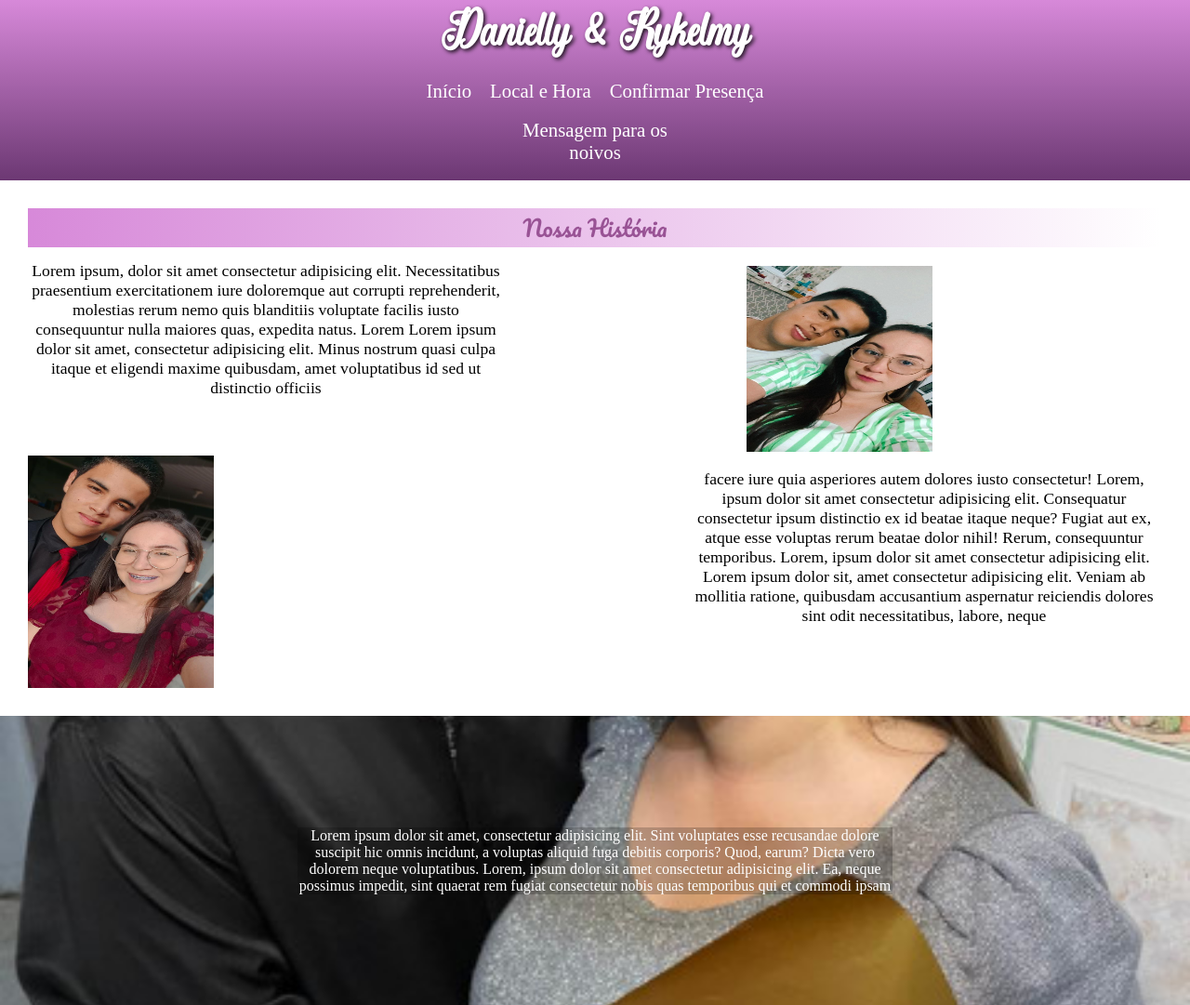
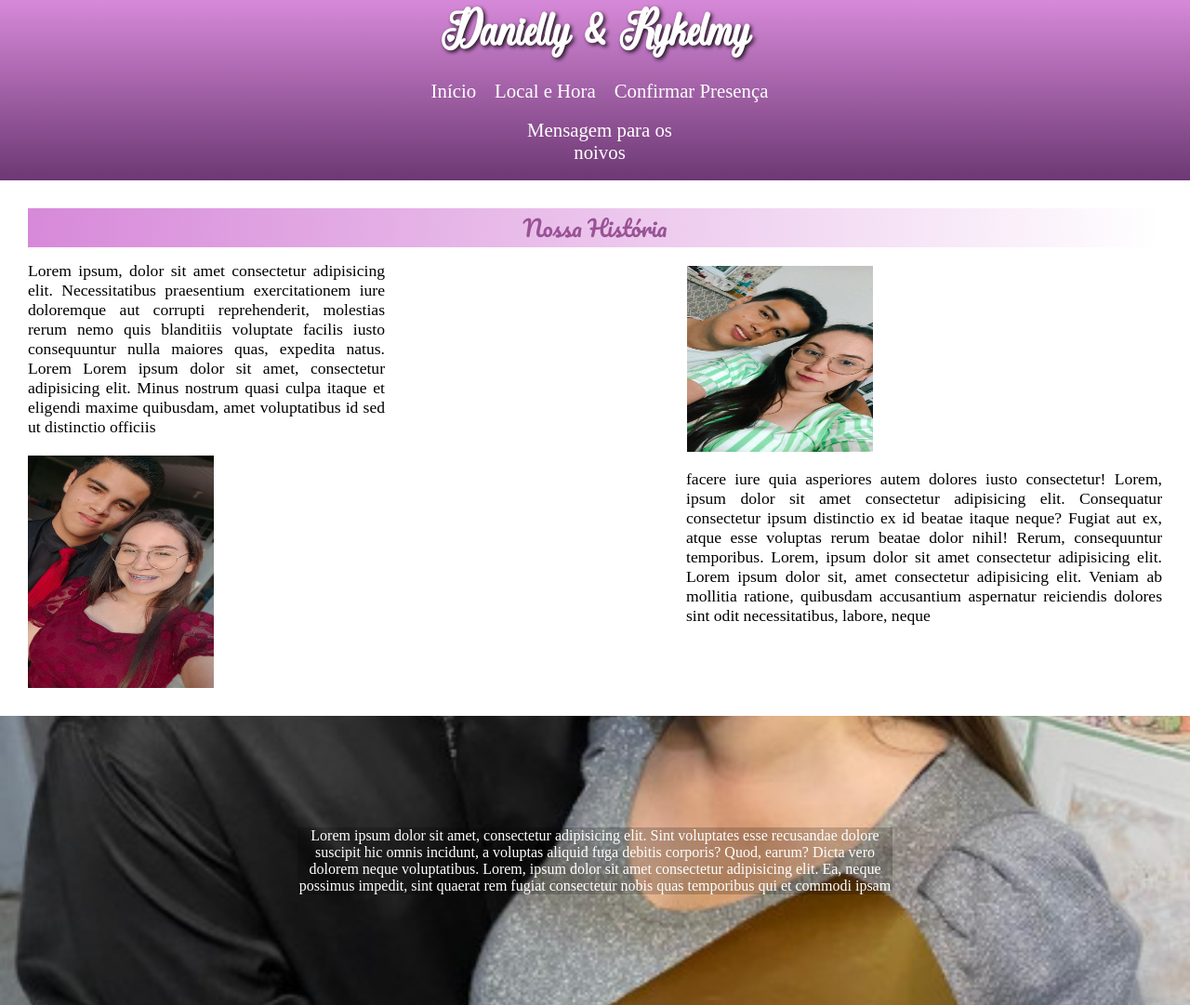
Before and after one commit to Ryk131/D-R, a PHP site: page / in a window 1280 px wide. Shown: the top 1081 px of the page at 93% size. Run offline with PHP 8.4, Linux system fonts and the light colour scheme; some web fonts are replaced.

Commit message:
Update style.css

```diff
--- a/estilos/style.css
+++ b/estilos/style.css
@@ -47,6 +47,7 @@ header > h1 {
 
 nav {
     margin-bottom: 5px;
+    width: 100vw;
 }
 
 nav > a {
@@ -115,10 +116,11 @@ nav > a:hover {
     font-size: 1.1em;
     margin-top: 15px;
     display: block;
+    text-align: justify;
 }
 
 #texto01 {
-    width: 40vw;
+    width: 30vw;
     float: left;
 }
 
```
